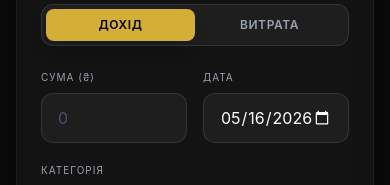
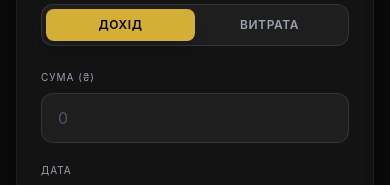
Before and after one commit to demchuk-webdev/cosmetolog.demchuk, a React (Vite) app: page / in a window 390 px wide. Shown: the part 569-754 px from the top of the page. Built offline with nearby package versions, Linux system fonts and the light colour scheme; no server answers; the database is empty.

Commit message:
style: fix date input layout on mobile

```diff
--- a/src/components/TransactionForm.jsx
+++ b/src/components/TransactionForm.jsx
@@ -83,7 +83,6 @@ export default function TransactionForm({ onAdd, editingItem, onCancelEdit }) {
       </div>
 
       <div className="space-y-5">
-        <div className="grid grid-cols-2 gap-4">
         <div>
           <label className="block text-[10px] uppercase tracking-widest text-gray-400 mb-2">Сума (₴)</label>
           <input
@@ -104,7 +103,6 @@ export default function TransactionForm({ onAdd, editingItem, onCancelEdit }) {
             className="w-full px-4 py-3 bg-white/5 border border-white/10 rounded-xl focus:outline-none focus:border-gold-400 text-white placeholder-gray-600 transition-colors [color-scheme:dark]"
             required
           />
-          </div>
         </div>
 
         <div>
```
Lines whose indentation alone changed are shown as unchanged.
